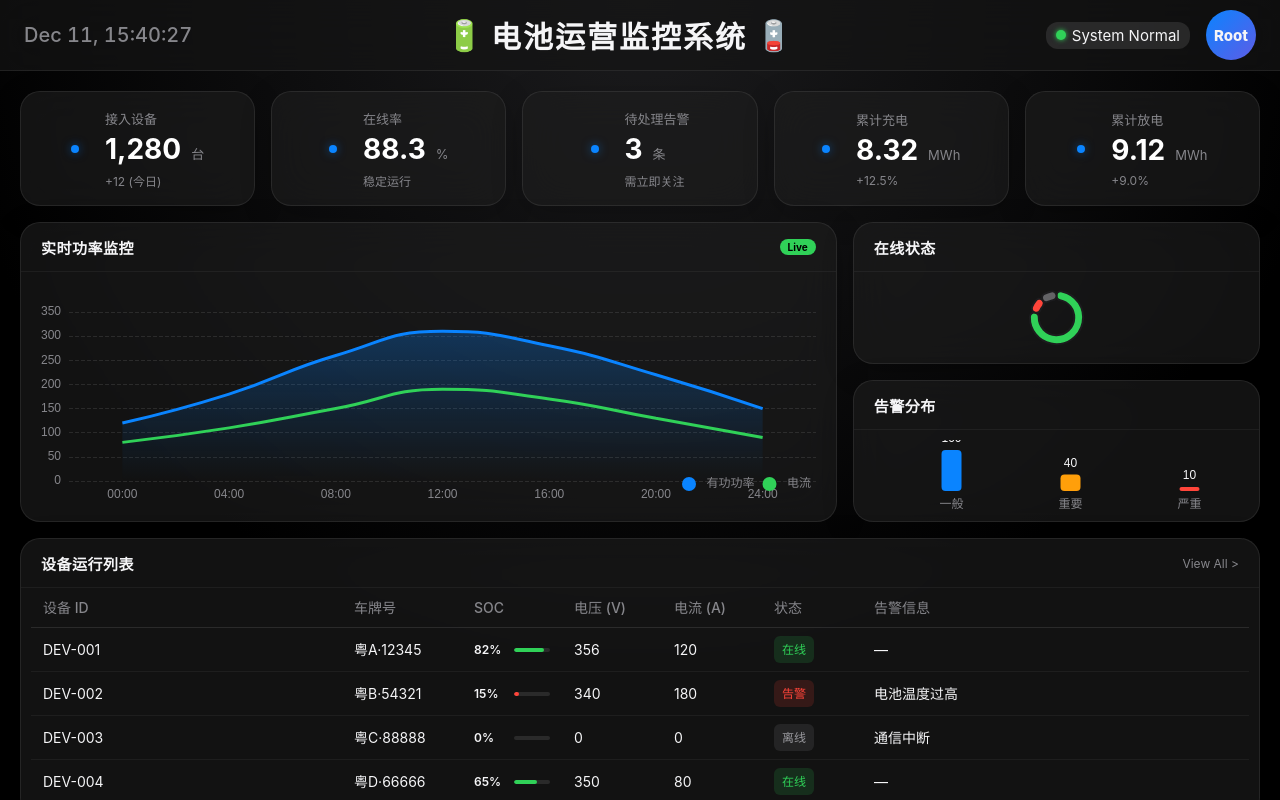
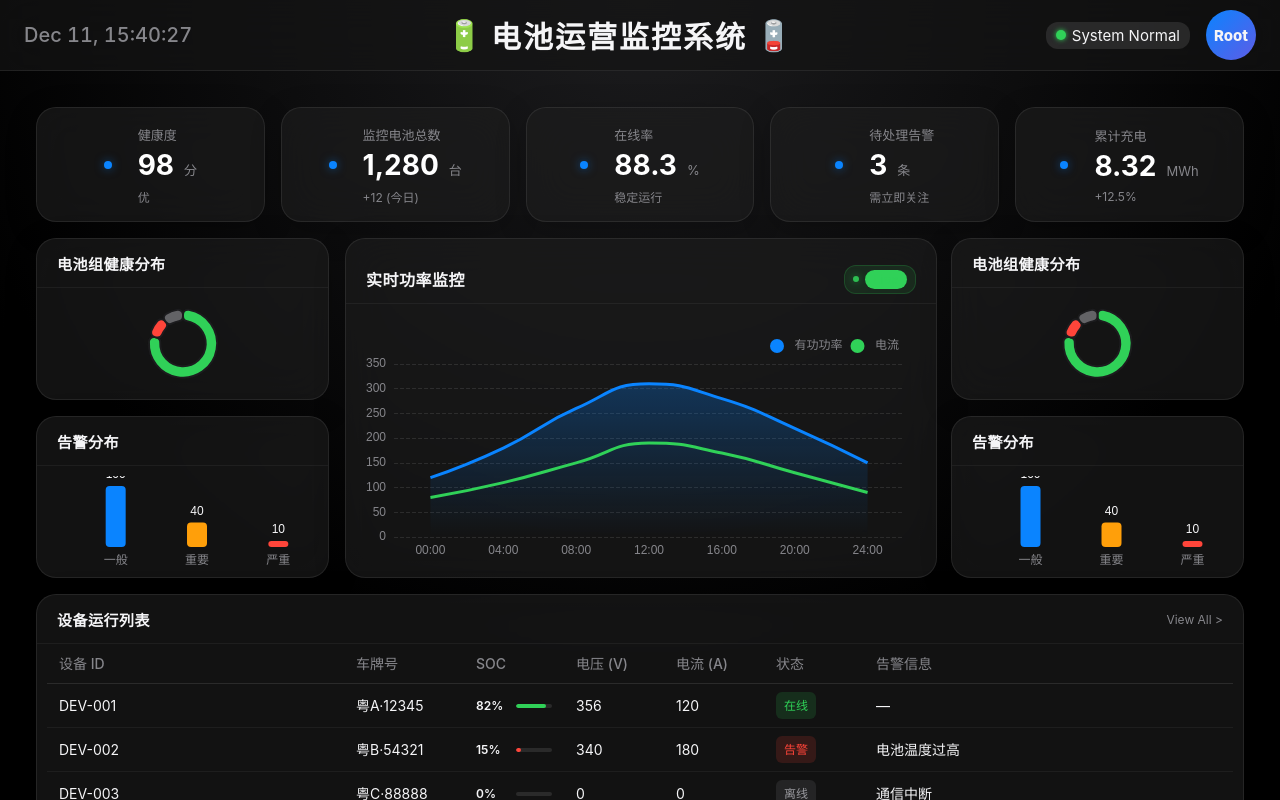
Before and after one commit to Yike-Lin/Battery_monitor_web, a Vue app: page /dashboard in a window 1280 px wide. Built offline with nearby package versions, Linux system fonts and the light colour scheme; the HTML template or start-up script is replaced by a standard one.

Commit message:
大屏调整布局

```diff
--- a/src/components/dashboard/RealtimePowerCard.vue
+++ b/src/components/dashboard/RealtimePowerCard.vue
@@ -3,6 +3,7 @@
     <div class="card-header">
       <span class="card-title">实时功率监控</span>
       <div class="card-actions">
+        <span class="status-dot"></span>
         <span class="status-tag">Live</span>
       </div>
     </div>
@@ -34,10 +35,12 @@
         borderColor: '#333',
         textStyle: { color: '#fff' }
       },
-        grid: { left: 10, right: 10, top: 30, bottom: 10, containLabel: true },
+      // grid 用于控制图表距离容器边缘的距离，这里稍微调了一下适应卡片
+      grid: { left: 10, right: 20, top: 40, bottom: 10, containLabel: true },
       legend: {
         icon: 'circle',
-          right: 10,
+        right: 20,
+        top: 10,
         textStyle: { color: colors.text }
       },
       xAxis: {
@@ -86,8 +89,78 @@
 </script>
 
 <style scoped>
+/* 核心容器样式：复用 Bento 风格 */
+.bento-card {
+  height: 100%; /* 关键：撑满父容器(中间列)的高度 */
+  width: 100%;
+  background: rgba(30, 30, 30, 0.6);
+  backdrop-filter: blur(20px);
+  -webkit-backdrop-filter: blur(20px);
+  border-radius: 20px;
+  border: 1px solid rgba(255, 255, 255, 0.08);
+  box-shadow: 0 8px 32px rgba(0, 0, 0, 0.2);
+  display: flex;
+  flex-direction: column;
+  overflow: hidden;
+  transition: border-color 0.2s ease;
+}
+
+.bento-card:hover {
+  border-color: rgba(255, 255, 255, 0.15);
+}
+
+/* 头部样式 */
+.card-header {
+  padding: 16px 20px 0;
+  display: flex;
+  justify-content: space-between;
+  align-items: center;
+  flex-shrink: 0; /* 防止头部被压缩 */
+}
+
+.card-title {
+  font-size: 16px;
+  font-weight: 600;
+  color: #f5f5f7;
+}
+
 .card-actions {
   display: flex;
   align-items: center;
+  gap: 6px;
+  background: rgba(48, 209, 88, 0.1);
+  padding: 4px 8px;
+  border-radius: 12px;
+  border: 1px solid rgba(48, 209, 88, 0.2);
+}
+
+.status-dot {
+  width: 6px;
+  height: 6px;
+  background-color: #30d158;
+  border-radius: 50%;
+  box-shadow: 0 0 8px rgba(48, 209, 88, 0.6);
+  animation: pulse 2s infinite;
+}
+
+.status-tag {
+  font-size: 12px;
+  color: #30d158;
+  font-weight: 600;
+  letter-spacing: 0.5px;
+}
+
+/* 图表容器样式 */
+.chart-container {
+  flex: 1;      /* 关键：自动占据剩余高度 */
+  width: 100%;
+  min-height: 0; /* 关键：防止 Flex 子项内容溢出 */
+  margin-top: 10px;
+}
+
+@keyframes pulse {
+  0% { opacity: 1; }
+  50% { opacity: 0.5; }
+  100% { opacity: 1; }
 }
 </style>
--- a/src/components/dashboard/StatusPieCard.vue
+++ b/src/components/dashboard/StatusPieCard.vue
@@ -1,7 +1,7 @@
 <template>
   <div class="bento-card">
     <div class="card-header">
-      <span class="card-title">在线状态</span>
+      <span class="card-title">电池组健康分布</span>
     </div>
     <div ref="chartRef" class="chart-container"></div>
   </div>
--- a/src/views/Dashboard.vue
+++ b/src/views/Dashboard.vue
@@ -1,19 +1,25 @@
 <template>
   <div class="dashboard-container">
-    <!-- Row 1: KPI -->
     <KpiRow :kpi-list="kpiList" />
 
-    <!-- Row 2: Charts -->
     <div class="grid-row middle-row">
-      <RealtimePowerCard class="middle-left" />
 
-      <div class="middle-right-col">
+      <div class="middle-side-col">
         <StatusPieCard class="small-card" />
         <AlarmBarCard class="small-card" />
       </div>
+
+      <div class="middle-center-col">
+        <RealtimePowerCard class="full-height-card" />
+      </div>
+
+      <div class="middle-side-col">
+        <StatusPieCard class="small-card" />
+        <AlarmBarCard class="small-card" />
+      </div>
+
     </div>
 
-    <!-- Row 3: Table -->
     <div class="grid-row bottom-row">
       <DeviceTableCard :table-data="tableData" />
     </div>
@@ -28,12 +34,14 @@ import StatusPieCard from '@/components/dashboard/StatusPieCard.vue'
 import AlarmBarCard from '@/components/dashboard/AlarmBarCard.vue'
 import DeviceTableCard from '@/components/dashboard/DeviceTableCard.vue'
 
+// 1. 在这里新增两个卡片数据到数组最前面
 const kpiList = ref([
-  { key: 'device', label: '接入设备', value: '1,280', unit: '台', sub: '+12 (今日)', trend: 1 },
+
+  { key: 'health', label: '健康度', value: '98', unit: '分', sub: '优', trend: 1 },
+  { key: 'device', label: '监控电池总数', value: '1,280', unit: '台', sub: '+12 (今日)', trend: 1 },
   { key: 'online', label: '在线率', value: '88.3', unit: '%', sub: '稳定运行', trend: 0 },
   { key: 'alarm', label: '待处理告警', value: '3', unit: '条', sub: '需立即关注', trend: -1 },
   { key: 'energy', label: '累计充电', value: '8.32', unit: 'MWh', sub: '+12.5%', trend: 1 },
-  { key: 'energy', label: '累计放电', value: '9.12', unit: 'MWh', sub: '+9.0%', trend: 1 }
 ])
 
 const tableData = ref([
@@ -51,6 +59,9 @@ const tableData = ref([
   display: flex;
   flex-direction: column;
   gap: 16px;
+  /* 增加一点内边距防止贴边 */
+  padding: 16px;
+  box-sizing: border-box;
 }
 
 /* 公共行布局 */
@@ -59,26 +70,40 @@ const tableData = ref([
   gap: 16px;
 }
 
-/* Row1 固定高度；具体高度在 KpiRow 控制也可以，这里指定布局就行 */
+/* --- 中间行布局核心修改 Start --- */
 .middle-row {
   flex: 1;
-  min-height: 300px;
+  min-height: 340px; /* 稍微调高一点，因为变成了三栏，内容可能会挤 */
 }
 
-.middle-left {
-  flex: 2;
-}
-
-.middle-right-col {
+/* 两侧列：占比 1 */
+.middle-side-col {
   flex: 1;
   display: flex;
   flex-direction: column;
   gap: 16px;
+  /* 限制最小宽度，防止屏幕缩小时卡片压扁 */
+  min-width: 200px;
 }
 
+/* 中间列：占比 2 (这就是你想要的中间大，两边小) */
+.middle-center-col {
+  flex: 2;
+  display: flex;
+  flex-direction: column;
+}
+
+/* 确保中间的卡片撑满高度 */
+.full-height-card {
+  flex: 1;
+  height: 100%;
+}
+
+/* 确保两侧的小卡片平分高度 */
 .small-card {
   flex: 1;
 }
+/* --- 中间行布局核心修改 End --- */
 
 .bottom-row {
   height: 280px;
```
Lines whose indentation alone changed are shown as unchanged.
